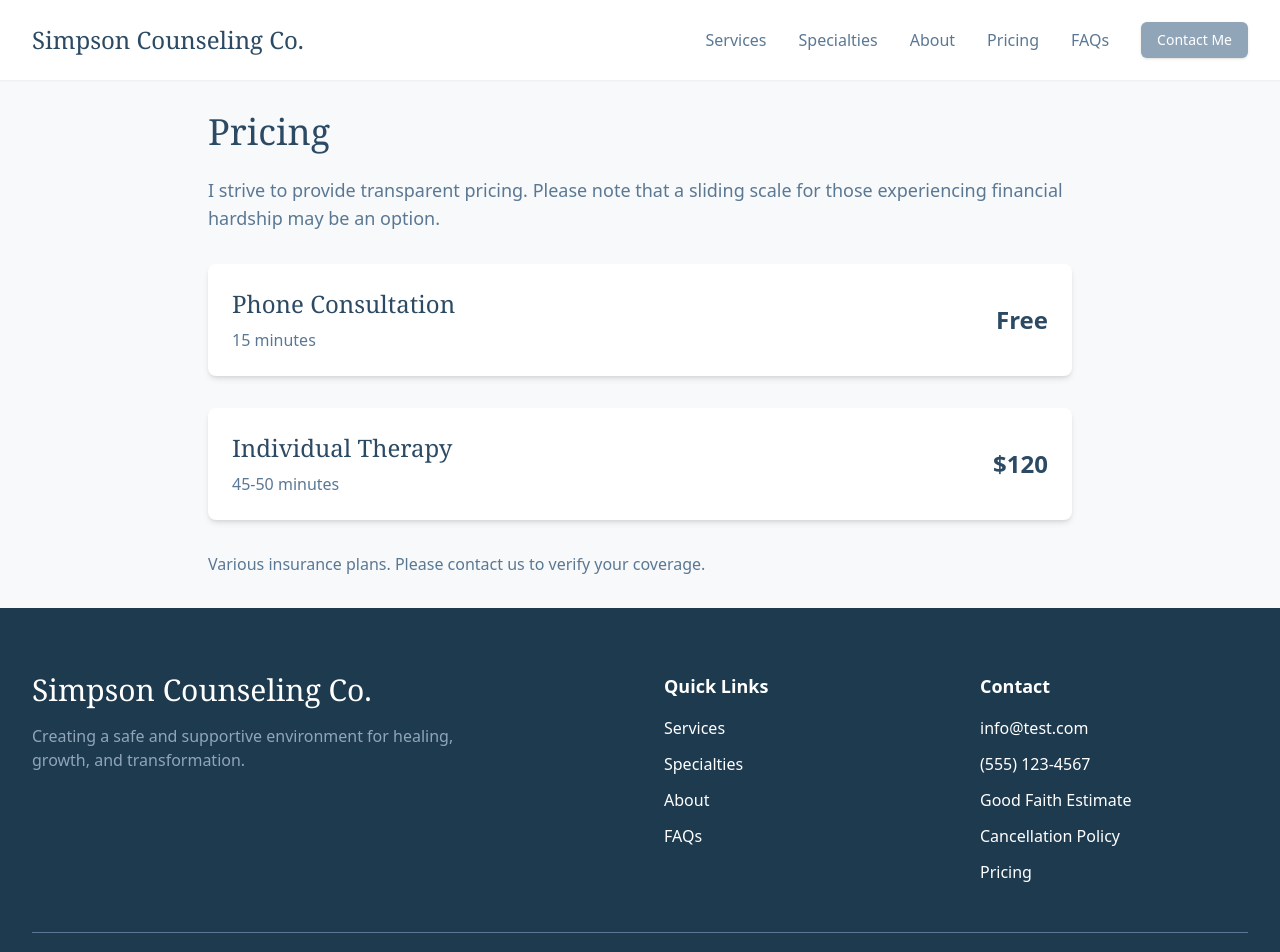
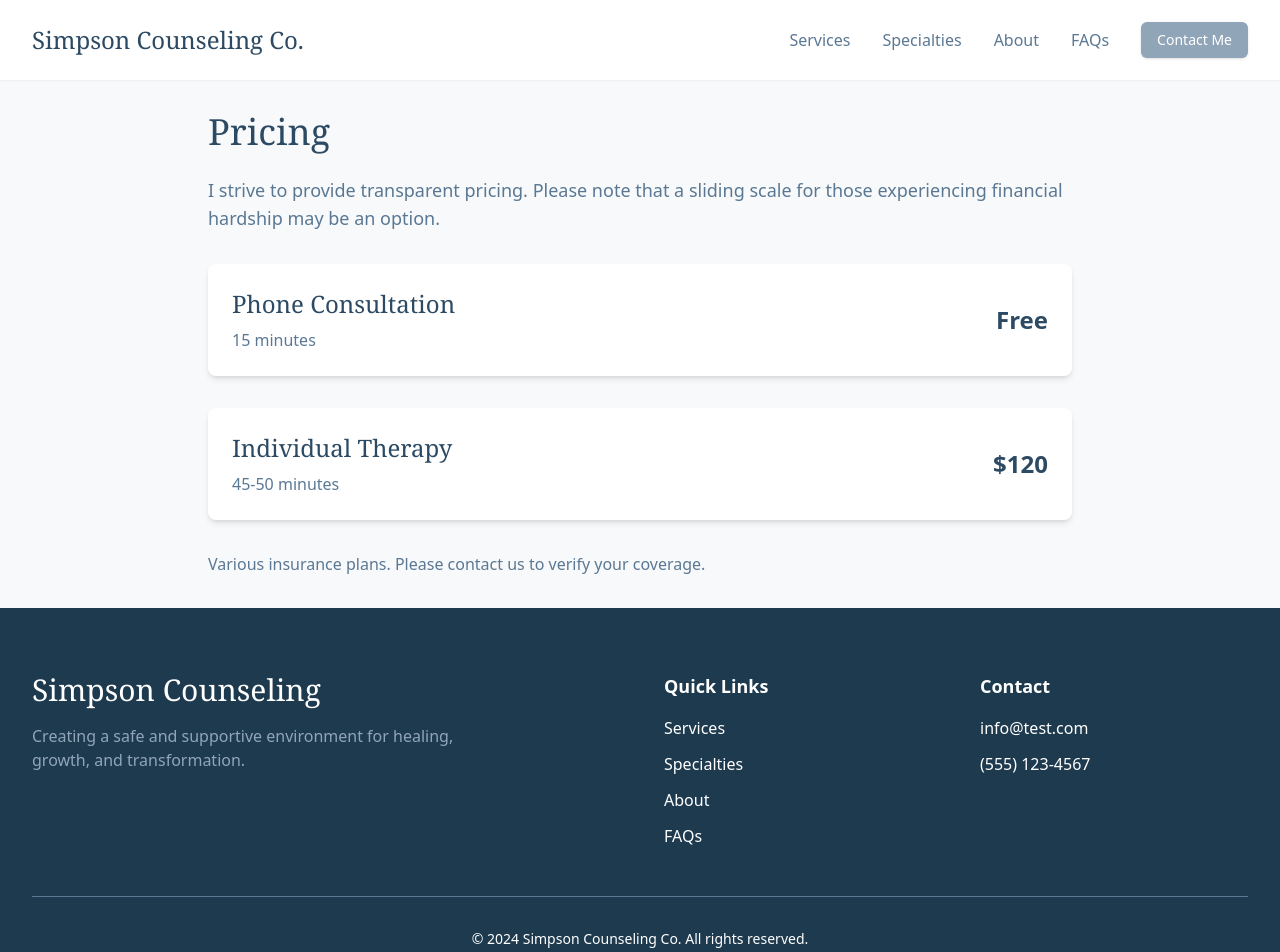
Before and after one commit to mdsimpson09/counseling, a Next.js app: page /pricing in a window 1280 px wide. Shown: the top 952 px of the page. Built offline with nearby package versions, Linux system fonts and the light colour scheme.

Commit message:
took off unnecessary things atm

```diff
--- a/app/components/footer.tsx
+++ b/app/components/footer.tsx
@@ -8,7 +8,7 @@ const Footer = () => {
         <div className="grid grid-cols-1 md:grid-cols-4 gap-12">
           {/* Logo and Company Info */}
           <div className="md:col-span-2">
-            <h3 className="text-3xl font-serif mb-4">Simpson Counseling Co.</h3>
+            <h3 className="text-3xl font-serif mb-4">Simpson Counseling</h3>
             <p className="text-simpson-blue-lighter mb-6 max-w-md">
               Creating a safe and supportive environment for healing, growth, and transformation.
             </p>
@@ -19,8 +19,11 @@ const Footer = () => {
             <h4 className="text-lg font-semibold mb-4">Quick Links</h4>
             <ul className="space-y-3">
               <li><Link href="/services" className="hover:text-simpson-blue-lighter transition-colors">Services</Link></li>
+
               <li><Link href="/specialties" className="hover:text-simpson-blue-lighter transition-colors">Specialties</Link></li>
+
               <li><Link href="/about" className="hover:text-simpson-blue-lighter transition-colors">About</Link></li>
+
               <li><Link href="/faq" className="hover:text-simpson-blue-lighter transition-colors">FAQs</Link></li>
             </ul>
           </div>
@@ -39,9 +42,11 @@ const Footer = () => {
                   (555) 123-4567
                 </a>
               </li>
-              <li><Link href="/good-faith" className="hover:text-simpson-blue-lighter transition-colors">Good Faith Estimate</Link></li>
+              {/* <li><Link href="/good-faith" className="hover:text-simpson-blue-lighter transition-colors">Good Faith Estimate</Link></li>
+
               <li><Link href="/cancellation-policy" className="hover:text-simpson-blue-lighter transition-colors">Cancellation Policy</Link></li>
-              <li><Link href="/pricing" className="hover:text-simpson-blue-lighter transition-colors">Pricing</Link></li>
+
+              <li><Link href="/pricing" className="hover:text-simpson-blue-lighter transition-colors">Pricing</Link></li> */}
             </ul>
           </div>
         </div>
--- a/app/components/navbar.tsx
+++ b/app/components/navbar.tsx
@@ -23,7 +23,7 @@ const Navbar = () => {
             <NavLink href="/services">Services</NavLink>
             <NavLink href="/specialties">Specialties</NavLink>
             <NavLink href="/about">About</NavLink>
-            <NavLink href="/pricing">Pricing</NavLink>
+            {/* <NavLink href="/pricing">Pricing</NavLink> */}
             <NavLink href="/faq">FAQs</NavLink>
             <Button
               className="bg-[#91a5b9] hover:bg-[#7b8fa3] text-white"
```
